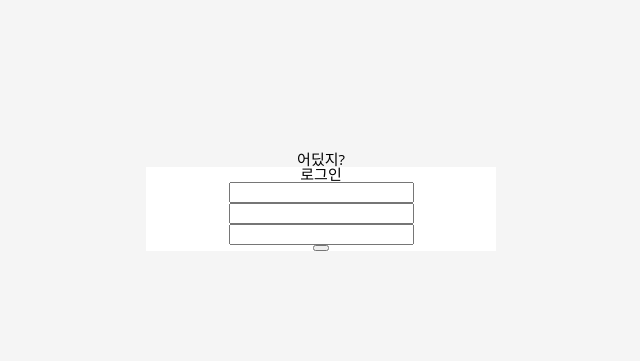
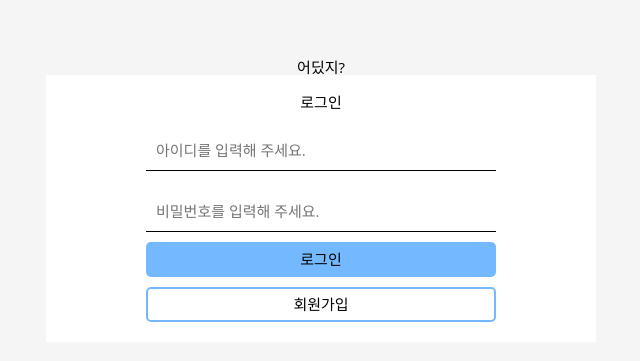
Before and after one commit to findmy-GS/findMy-front, a React (Create React App) app in the folder find-my/: page / in a window 1280 px wide. Shown: the part 199-560 px from the top of the page, without its empty margins (319-959 px from the left). Built offline with nearby package versions, Linux system fonts and the light colour scheme.

Commit message:
first commit

```diff
--- a/find-my/src/screens/Login.js
+++ b/find-my/src/screens/Login.js
@@ -1,6 +1,6 @@
 import React from "react";
 import styled from "styled-components";
-
+import {Link} from "react-router-dom";
 const AuthLayout=styled.div`
   display: flex;
   height: 100vh;
@@ -10,21 +10,62 @@ const AuthLayout=styled.div`
 
 `;
 const Wrapper=styled.div`
-  max-width: 350px;
+  max-width: 550px;
   width: 100%;
 
 `;
 const Title=styled.h1`
-  text-align: center;
+
 `;
 const FormBox=styled.div`
 
-  background-color: white;
   display:flex;
   justify-content: center;
   flex-direction: column;
   align-items: center;
   background-color:white;
+  padding:20px 0;
+
+  form{
+    width:100%;
+    display:flex;
+    justify-content:center;
+    align-items:center;
+    flex-direction:column;
+  }
+
+`;
+const ServiceName=styled.h1`
+ text-align: center;
+`;
+
+
+const InputBase=styled.input`
+  width: 60%;
+  padding:10px;
+
+`;
+const Input=styled(InputBase)`
+
+  border-bottom:1px solid black;
+  margin-top:20px;
+
+`;
+const FormBtn=styled(InputBase)`
+  text-align: center;
+  background-color: #74b9ff;
+  border-radius: 5px;
+  margin-top:10px;
+
+`;
+const SignUpBtn=styled.button`
+
+  width: 60%;
+  padding:8px;
+  border:2px solid #74b9ff;
+  border-radius: 5px;
+  margin-top:10px;
+  text-align:center;
 
 `;
 
@@ -32,13 +73,17 @@ function Login(){
   return (
     <AuthLayout>
       <Wrapper>
-        <Title>어딨지?</Title>
+        <ServiceName>어딨지?</ServiceName>
         <FormBox>
-          <h2>로그인</h2>
-          <input/>
-          <input/>
-          <input/>
-          <button/>
+          <Title>로그인</Title>
+          <form>
+          <Input type="text" placeholder="아이디를 입력해 주세요."/>
+          <Input type="password" placeholder="비밀번호를 입력해 주세요."/>
+          <FormBtn type="submit" value="로그인"/>
+
+          <SignUpBtn>회원가입</SignUpBtn>
+          </form>
+
         </FormBox>
       </Wrapper>
     </AuthLayout>
--- a/find-my/src/styles.js
+++ b/find-my/src/styles.js
@@ -4,6 +4,9 @@ import reset from "styled-reset";
 
 export const GlobalStyles=createGlobalStyle`
   ${reset}
+  input,button {
+    all:unset;
+  }
   *{
     box-sizing:border-box;
   }
```
